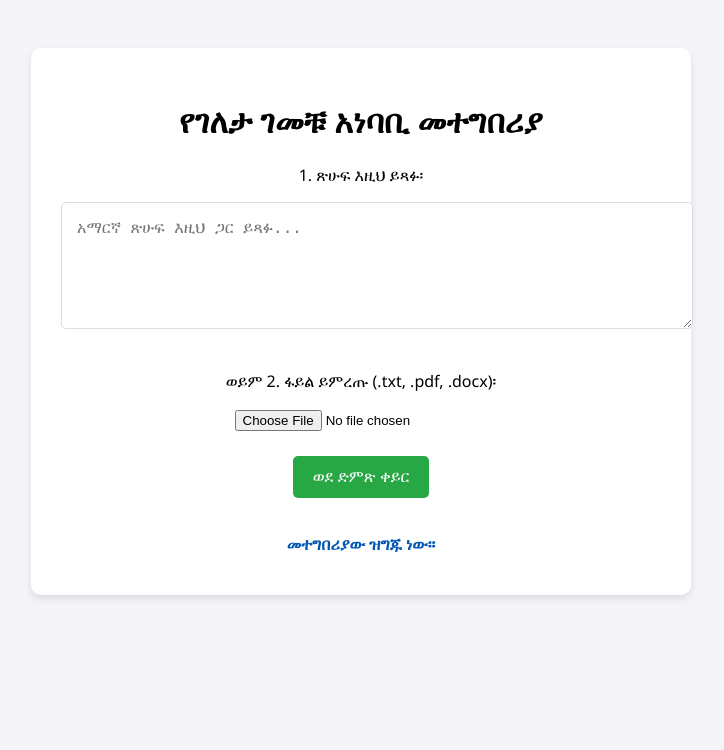
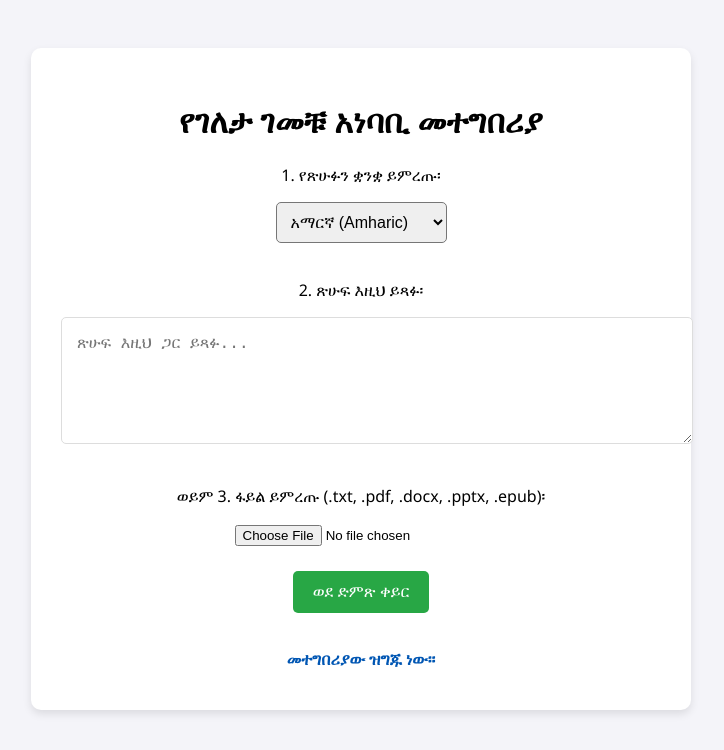
Before and after one commit to tasfayegadisa22-sys/GeletaGemechu-Reader-App-, a Flask app: page / in a window 1280 px wide. Shown: the top 750 px of the page, without its empty margins (279-1003 px from the left). Run offline with Flask 3, Linux system fonts and the light colour scheme.

Commit message:
Update index.html

```diff
--- a/templates/index.html
+++ b/templates/index.html
@@ -8,6 +8,7 @@
         body { font-family: 'Segoe UI', Tahoma, sans-serif; text-align: center; padding: 40px; background-color: #f4f4f9; }
         .container { background: white; padding: 30px; border-radius: 10px; box-shadow: 0 4px 8px rgba(0,0,0,0.1); max-width: 600px; margin: auto; }
         textarea { width: 100%; padding: 15px; border-radius: 5px; border: 1px solid #ddd; font-size: 16px; margin-bottom: 20px; }
+        select { padding: 10px; font-size: 16px; margin-bottom: 20px; border-radius: 5px; }
         input[type="file"] { margin-bottom: 20px; }
         button { background-color: #28a745; color: white; border: none; padding: 12px 20px; border-radius: 5px; cursor: pointer; font-size: 16px; margin: 5px; }
         #cancelBtn { background-color: #dc3545; display: none; }
@@ -22,11 +23,17 @@
         <h1>የገለታ ገመቹ አነባቢ መተግበሪያ</h1>
 
         <div id="inputsForm">
-            <p>1. ጽሁፍ እዚህ ይጻፉ፡</p>
-            <textarea id="textInput" rows="5" placeholder="አማርኛ ጽሁፍ እዚህ ጋር ይጻፉ..."></textarea>
+            <p>1. የጽሁፉን ቋንቋ ይምረጡ፡</p>
+            <select id="langInput">
+                <option value="am">አማርኛ (Amharic)</option>
+                <option value="en">እንግሊዝኛ (English)</option>
+            </select>
 
-            <p>ወይም 2. ፋይል ይምረጡ (.txt, .pdf, .docx)፡</p>
-            <input type="file" id="fileInput" accept=".txt,.pdf,.docx"><br>
+            <p>2. ጽሁፍ እዚህ ይጻፉ፡</p>
+            <textarea id="textInput" rows="5" placeholder="ጽሁፍ እዚህ ጋር ይጻፉ..."></textarea>
+
+            <p>ወይም 3. ፋይል ይምረጡ (.txt, .pdf, .docx, .pptx, .epub)፡</p>
+            <input type="file" id="fileInput" accept=".txt,.pdf,.docx,.pptx,.epub"><br>
         </div>
 
         <button id="convertBtn" onclick="convertText()">ወደ ድምጽ ቀይር</button>
@@ -44,6 +51,7 @@
         async function convertText() {
             const textInput = document.getElementById('textInput');
             const fileInput = document.getElementById('fileInput');
+            const langInput = document.getElementById('langInput');
             const status = document.getElementById('status');
             const player = document.getElementById('audioPlayer');
             const convertBtn = document.getElementById('convertBtn');
@@ -52,6 +60,7 @@
 
             const text = textInput.value;
             const file = fileInput.files[0];
+            const lang = langInput.value;
 
             if (!text && !file) {
                 status.innerText = "እባክዎ ጽሁፍ ይጻፉ ወይም ፋይል ይምረጡ!";
@@ -73,6 +82,7 @@
             const formData = new FormData();
             if (file) formData.append('file', file);
             if (text) formData.append('text', text);
+            formData.append('lang', lang); // ቋንቋውን ወደ ፓይዘን እንልካለን
 
             try {
                 const response = await fetch('/read', {
@@ -88,13 +98,8 @@
 
                     const words = response.headers.get('X-Word-Count') || 0;
                     const minutes = response.headers.get('X-Audio-Minutes') || 0;
-                    const pages = response.headers.get('X-Page-Count') || 0;
 
-                    let infoMsg = `ስራው ተጠናቋል! `;
-                    if (pages > 0) infoMsg += `ከ ${pages} ገጾች ውስጥ `;
-                    infoMsg += `${words} ቃላት ተገኝተዋል። የድምጹ ርዝመት በግምት ${minutes} ደቂቃ ይሆናል። ፕሌይ (Play) ያድርጉ።`;
-
-                    status.innerText = infoMsg;
+                    status.innerText = `ስራው ተጠናቋል! ${words} ቃላት ተገኝተዋል። የድምጹ ርዝመት በግምት ${minutes} ደቂቃ ይሆናል። ፕሌይ (Play) ያድርጉ።`;
                     status.focus();
 
                     const url = URL.createObjectURL(blob);
@@ -120,9 +125,7 @@
         }
 
         function cancelProcess() {
-            if (controller) {
-                controller.abort();
-            }
+            if (controller) { controller.abort(); }
         }
 
         function resetForm() {
```
